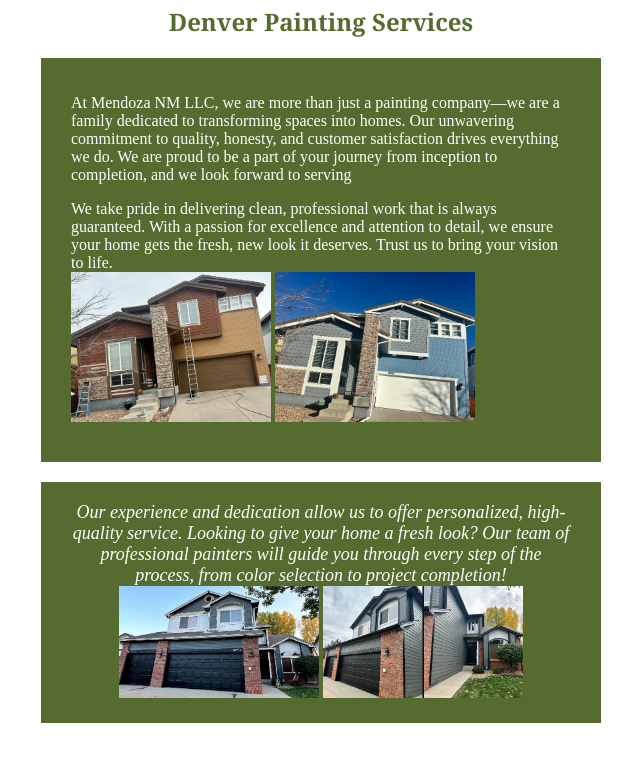
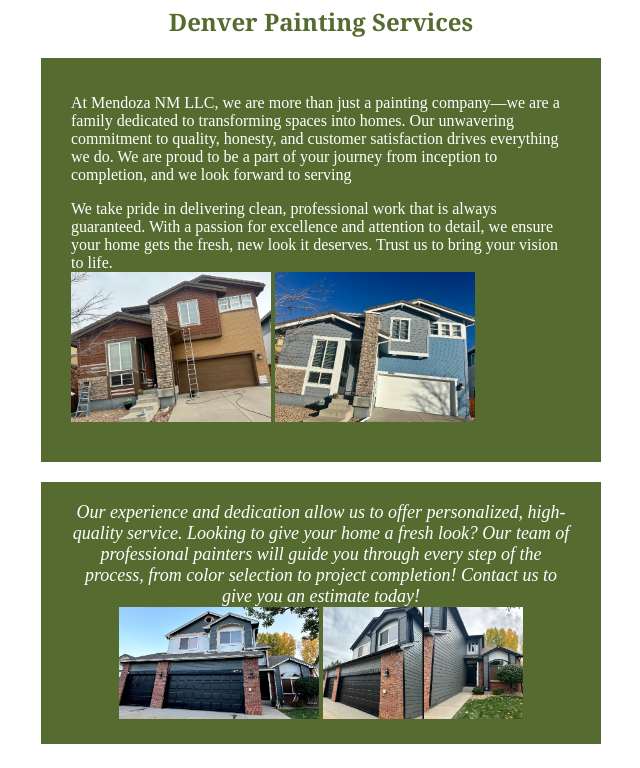
Before and after one commit to alesentrix/alesentrix.github.io, a plain HTML site: page index.html in a window 1280 px wide. Shown: the part 135-903 px from the top of the page, without its empty margins (319-959 px from the left). Drawn offline with Linux system fonts and the light colour scheme.

Commit message:
Made more text changes

```diff
--- a/index.html
+++ b/index.html
@@ -22,7 +22,7 @@
     <br>
     </p>
   </div>
-  <div class="green center">Our experience and dedication allow us to offer personalized, high-quality service. Looking to give your home a fresh look? Our team of professional painters will guide you through every step of the process, from color selection to project completion!
+  <div class="green center">Our experience and dedication allow us to offer personalized, high-quality service. Looking to give your home a fresh look? Our team of professional painters will guide you through every step of the process, from color selection to project completion! Contact us to give you an estimate today!
       <br>
       <img src="images/house3.jpg" width="200px" />
       <img src="images/house4.jpg" width="200px" />
```
